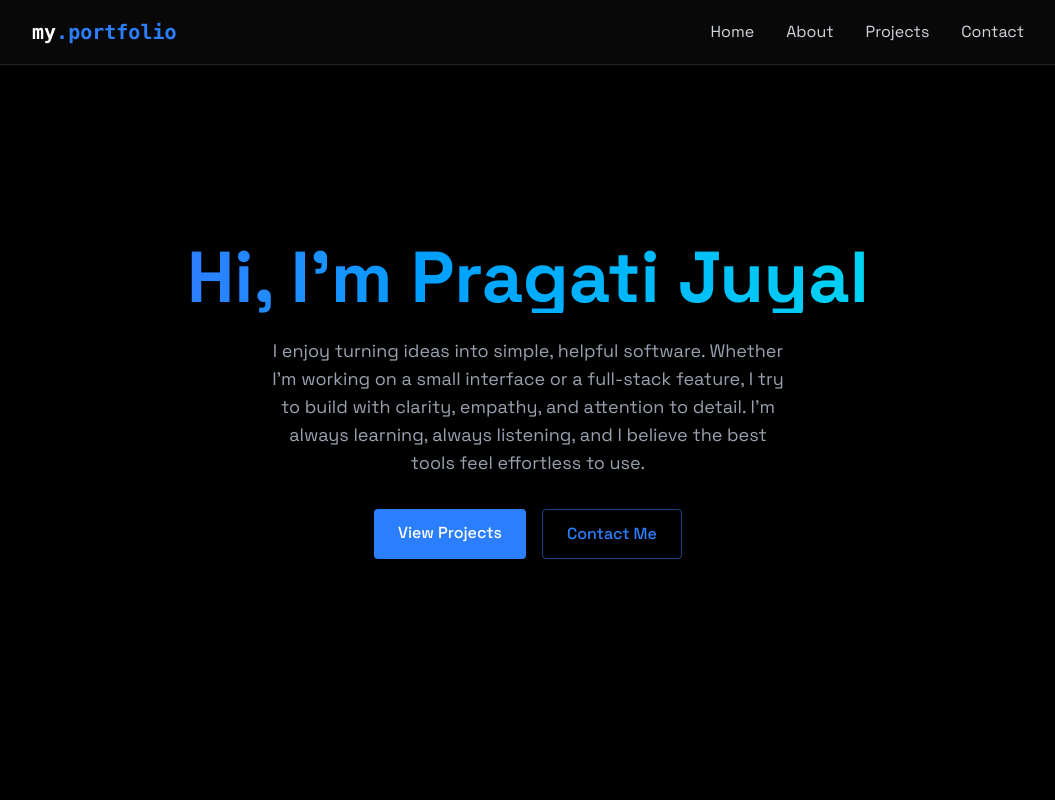
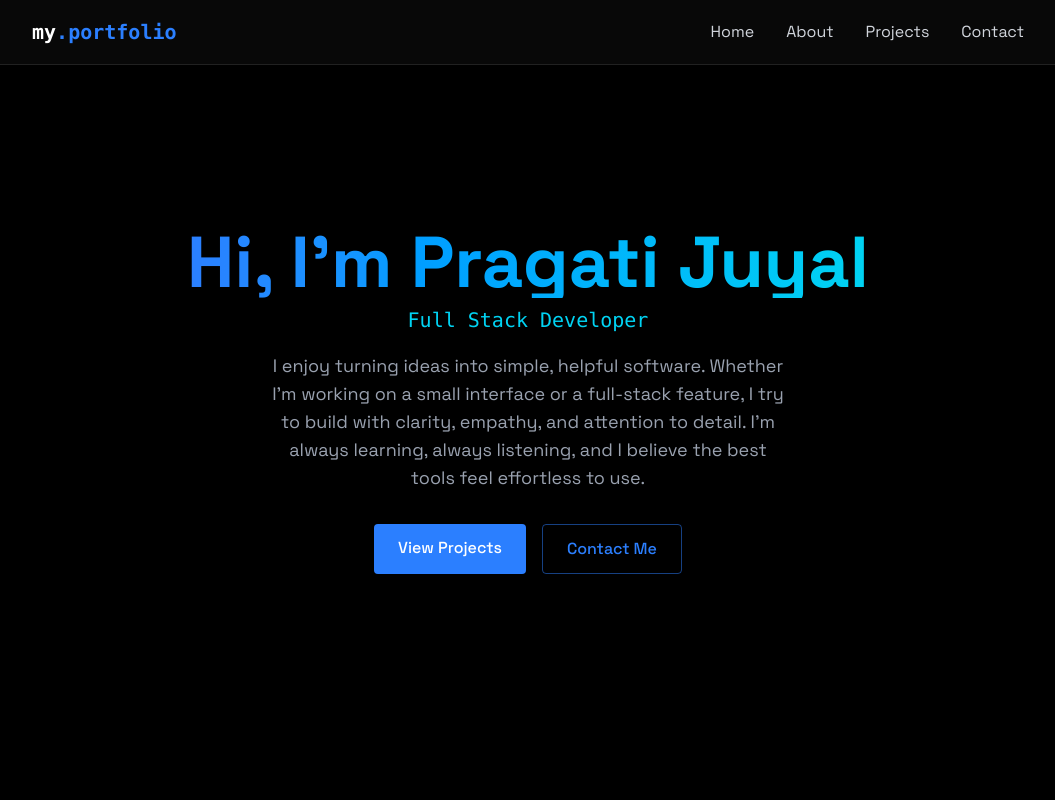
Before and after one commit to Pragati9991/pragati-portfolio, a React (Vite) app: page / in a window 1280 px wide. Shown: the top 800 px of the page, without its empty margins (112-1167 px from the left). Built offline with nearby package versions, Linux system fonts and the light colour scheme.

Commit message:
removed loading screen and added typing animation in the home component

```diff
--- a/package.json
+++ b/package.json
@@ -18,6 +18,8 @@
     "lucide-react": "^0.525.0",
     "react": "^19.1.0",
     "react-dom": "^19.1.0",
+    "react-simple-typewriter": "^5.0.1",
+    "react-type-animation": "^3.2.0",
     "tailwindcss": "^4.1.11"
   },
   "devDependencies": {
--- a/src/App.jsx
+++ b/src/App.jsx
@@ -10,17 +10,16 @@ import { Contact } from './components/sections/Contact';
 import './index.css';
 
 function App() {
-  const [isLoaded, setIsLoaded] = useState(false);
+  // const [isLoaded, setIsLoaded] = useState(false);
   const [menuOpen, setMenuOpen] = useState(false);
 
   return (
     <>
-      {!isLoaded && <LoadingScreen onComplete={() => setIsLoaded(true)} />}
-      <div
-        className={`min-h-screen transition-opacity duration-700 ${
-          isLoaded ? 'opacity-100' : 'opacity-0'
-        } bg-black text-gray-100`}
-      >
+      {/* {!isLoaded && <LoadingScreen onComplete={() => setIsLoaded(true)} />} */}
+      <div className="min-h-screen bg-black text-gray-100">
+        {/* // className={`min-h-screen transition-opacity duration-700 ${
+        //   isLoaded ? 'opacity-100' : 'opacity-0'
+        // } bg-black text-gray-100`} */}
         <Navbar menuOpen={menuOpen} setMenuOpen={setMenuOpen} />
         <MobileMenu menuOpen={menuOpen} setMenuOpen={setMenuOpen} />
         <Home />
--- a/src/components/LoadingScreen.jsx
+++ b/src/components/LoadingScreen.jsx
@@ -2,7 +2,7 @@ import { useState, useEffect } from 'react';
 
 export const LoadingScreen = ({ onComplete}) => {
   const [text, setText] = useState("")
-  const fullText = "<Hello World />";
+  const fullText = "Ready in a blink…";
 
   useEffect(() => {
     let index = 0
--- /dev/null
+++ b/src/components/TypingText.jsx
@@ -0,0 +1,20 @@
+import { useEffect, useState } from 'react';
+
+export const TypingText = ({ text = "", speed = 100, className = "" }) => {
+  const [index, setIndex] = useState(0);
+
+  useEffect(() => {
+    if (index < text.length) {
+      const timeout = setTimeout(() => {
+        setIndex(index + 1);
+      }, speed);
+      return () => clearTimeout(timeout);
+    }
+  }, [index, text, speed]);
+
+  return (
+    <div className={`${className} min-h-[1.5em] whitespace-nowrap`}>
+      {text.slice(0, index)}
+    </div>
+  );
+};
--- a/src/components/sections/Home.jsx
+++ b/src/components/sections/Home.jsx
@@ -1,4 +1,5 @@
 import { RevealOnScroll } from "../RevealOnScroll";
+import { TypingText } from "../TypingText";
 
 export const Home = () => {
   return (
@@ -8,13 +9,22 @@ export const Home = () => {
     >
       <RevealOnScroll>
         <div className="text-center z-10 px-4">
-          <h1 className="text-5xl md:text-7xl font-bold mb-6 bg-gradient-to-r from-blue-500 to-cyan-400 bg-clip-text text-transparent leading-right">
+          <h1 className="text-5xl md:text-7xl font-bold mb-2 bg-gradient-to-r from-blue-500 to-cyan-400 bg-clip-text text-transparent">
             Hi, I'm Pragati Juyal
           </h1>
 
-          <p className="text-gray-400 text-lg mb-8 max-w-lg mx-auto">
+          <TypingText
+            text="Full Stack Developer"
+            speed={100}
+            className="text-cyan-400 text-xl font-mono mt-2"
+          />
+
+
+
+          <p className="text-gray-400 text-lg mb-8 max-w-lg mx-auto mt-4">
             I enjoy turning ideas into simple, helpful software. Whether I’m working on a small interface or a full-stack feature, I try to build with clarity, empathy, and attention to detail. I'm always learning, always listening, and I believe the best tools feel effortless to use.
           </p>
+
           <div className="flex justify-center space-x-4">
             <a
               href="#projects"
@@ -29,8 +39,6 @@ export const Home = () => {
             >
               Contact Me
             </a>
-
-
           </div>
         </div>
       </RevealOnScroll>
--- a/src/index.css
+++ b/src/index.css
@@ -8,8 +8,7 @@ html, body {
   color: #f3f4f6;
 }
 
-@layer utilities {
-
+/* Keyframes should be global */
 @keyframes blink {
   0%, 100% {
     opacity: 1;
@@ -19,31 +18,31 @@ html, body {
   }
 }
 
-  .animate-blink
-
-   {
-    animation: blink 0.8s step-end infinite;
-  }
-
-
 @keyframes loading {
   0% {
     transform: translateX(-100%);
   }
   100% {
-      transform: translateX(250%)
+    transform: translateX(250%);
   }
 }
 
-  .animate-loading-bar{
+/* Utilities go in @layer */
+@layer utilities {
+  .animate-blink {
+    animation: blink 0.8s step-end infinite;
+  }
+
+  .animate-loading-bar {
     animation: loading 0.8s ease infinite;
   }
 }
 
+/* Reveal-on-scroll animation */
 .reveal {
   opacity: 0;
   transform: translateY(20px);
-  transition: opacity -0.7s ease, transform 0.7s ease;
+  transition: opacity 0.7s ease, transform 0.7s ease;
 }
 
 .reveal.visible {
```
Also changed, not shown: 1 other file (tests, documents, lock files or other folders). Lines whose indentation alone changed are shown as unchanged.
